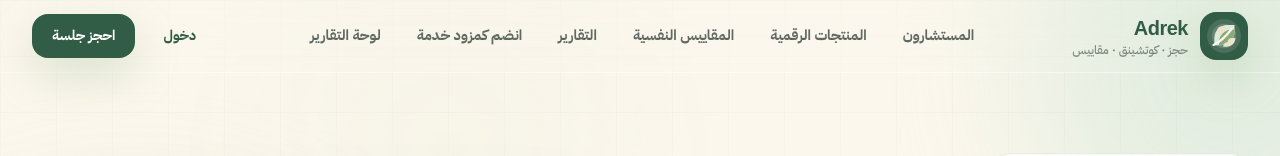
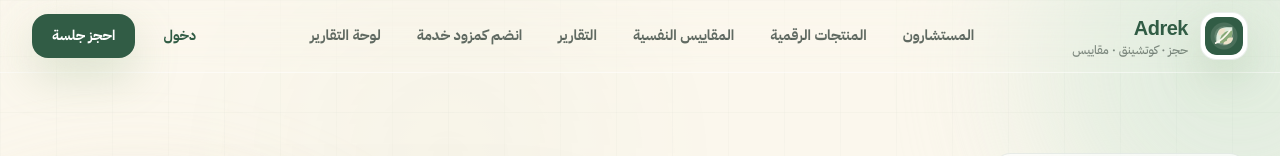
Before and after one commit to KarimWajihKMW/---------------------------1777632364093-y21vbxnl-mi1jg2, a plain HTML site: page index.html in a window 1280 px wide. Shown: the top 156 px of the page. Drawn offline with nearby package versions, Linux system fonts and the light colour scheme.

Commit message:
feat: لا عندي شعار ادريد اضافته

```diff
--- a/style.css
+++ b/style.css
@@ -17,6 +17,15 @@ body { font-family: 'IBM Plex Sans Arabic', sans-serif; }
     radial-gradient(circle at 35% 20%, rgba(138, 170, 121, 0.18), transparent 28%);
   background-size: 56px 56px, 56px 56px, 100% 100%;
   mask-image: linear-gradient(to bottom, black, transparent 85%);
+}
+
+.logo-mark {
+  padding: 0.25rem;
+  border: 1px solid rgba(49, 92, 69, 0.10);
+}
+.logo-mark img {
+  display: block;
+  border-radius: 0.75rem;
 }
 
 .nav-link {
```
